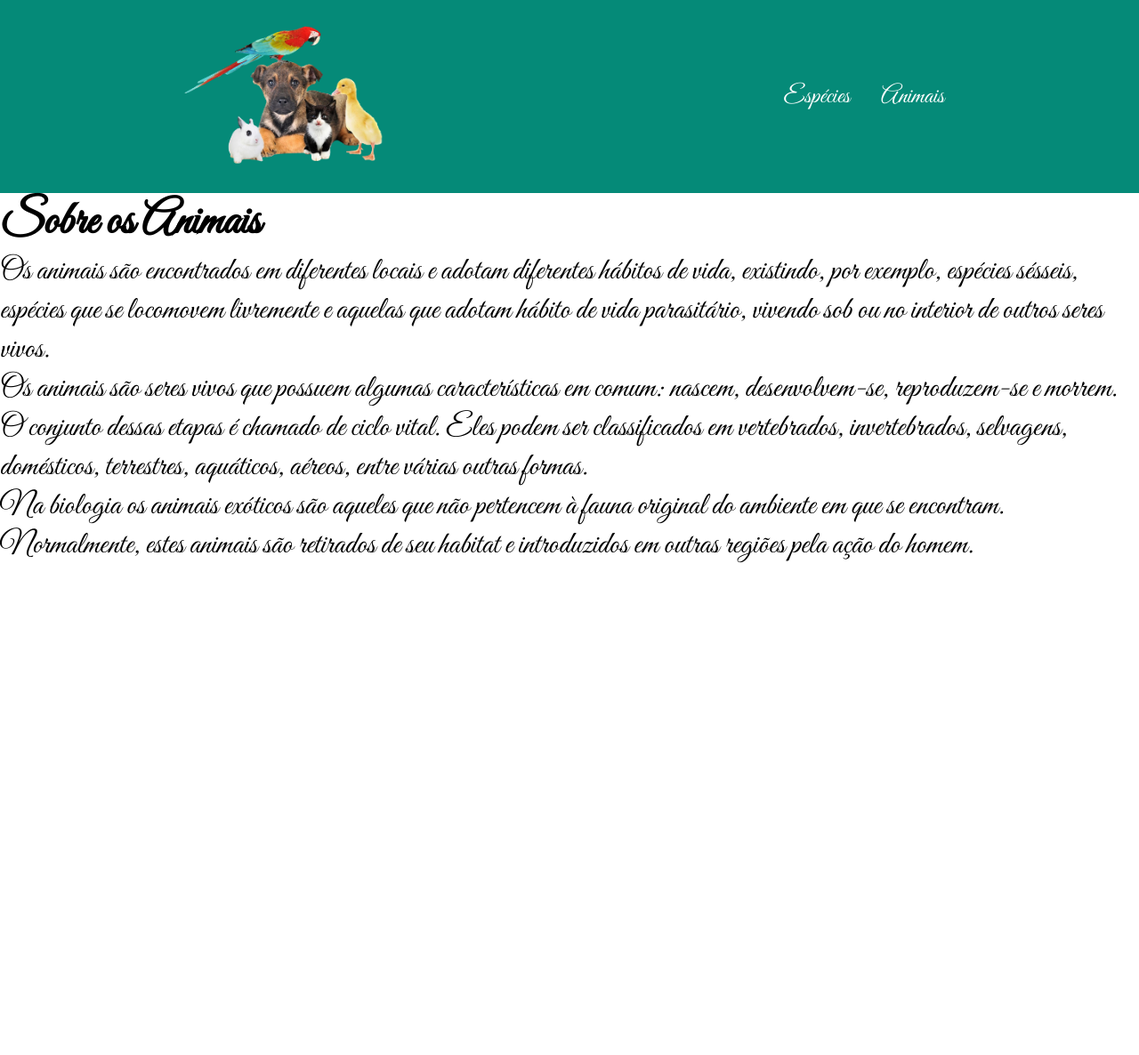
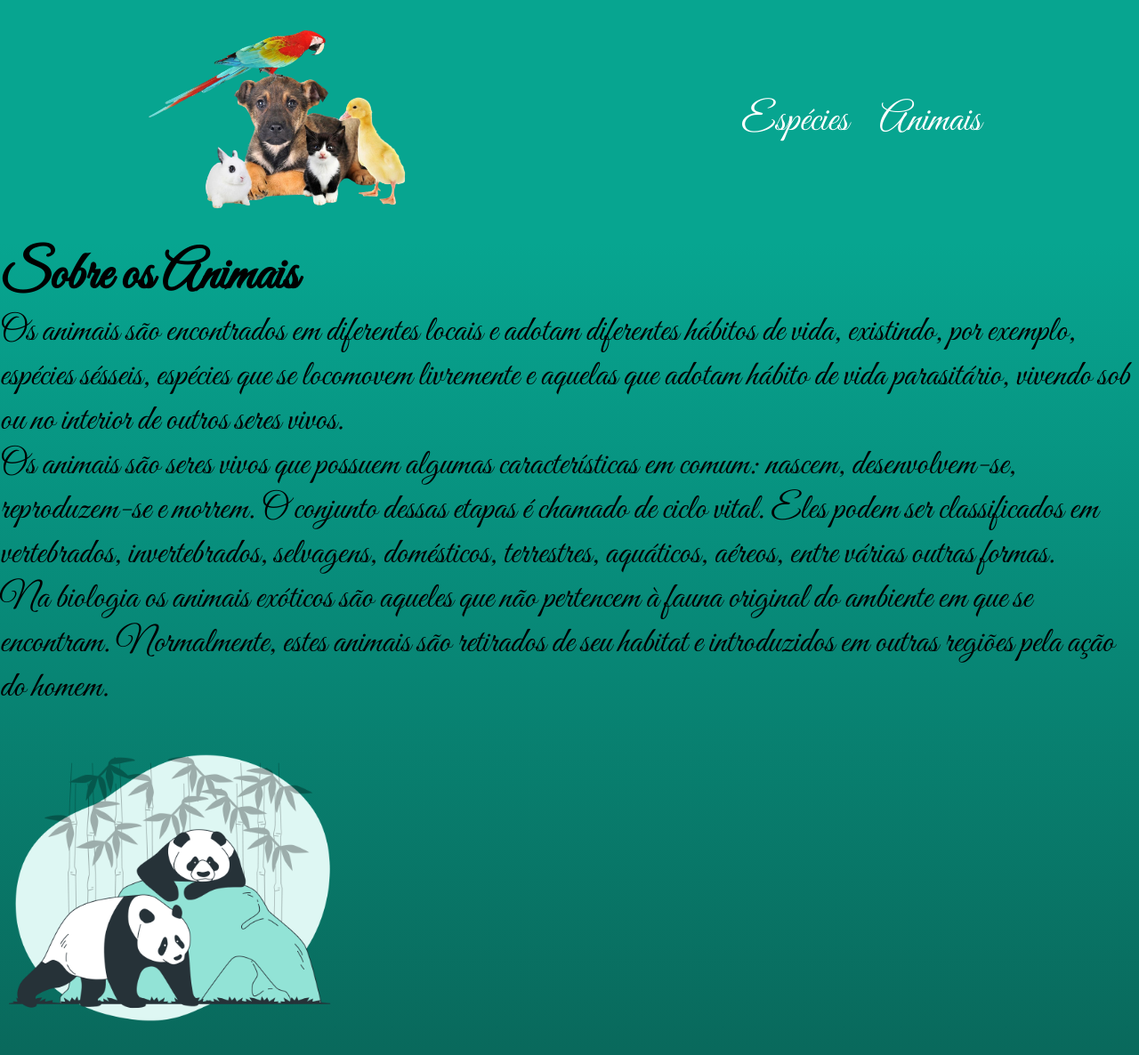
Before and after one commit to vitor06092006/2B-Programa-o-V-tor, a plain HTML site: page index.html in a window 1280 px wide. Shown: the whole page at 89% size. Before the commit the page ends 800 px from the top, so only its background shows below. Drawn offline with Linux system fonts and the light colour scheme.

Commit message:
Add files via upload

```diff
--- a/index.html
+++ b/index.html
@@ -23,6 +23,7 @@
         <p class="Animais-texto-um"> Os animais são encontrados em diferentes locais e adotam diferentes hábitos de vida, existindo, por exemplo, espécies sésseis, espécies que se locomovem livremente e aquelas que adotam hábito de vida parasitário, vivendo sob ou no interior de outros seres vivos.</p>
         <p class="Animais-texto-dois"> Os animais são seres vivos que possuem algumas características em comum: nascem, desenvolvem-se, reproduzem-se e morrem. O conjunto dessas etapas é chamado de ciclo vital. Eles podem ser classificados em vertebrados, invertebrados, selvagens, domésticos, terrestres, aquáticos, aéreos, entre várias outras formas.</p>
         <p class="Animais-texto-tres"> Na biologia os animais exóticos são aqueles que não pertencem à fauna original do ambiente em que se encontram. Normalmente, estes animais são retirados de seu habitat e introduzidos em outras regiões pela ação do homem.</p>
+    <img class= "Animais-imagem" src="Animais.png" alt="Família de Pandas"
     </section>
 </body>
 </html>
--- a/style.css
+++ b/style.css
@@ -4,7 +4,7 @@
 }
 
 .cabecalho {
-    background-color:#058a78;
+    background:#07a590;
     color: white;
     display:flex;
     justify-content: space-around;
@@ -13,13 +13,13 @@
 }
 
 .cabecalho-imagem{
-    width:20%;
+    width:26%;
 }
 
 .cabecalho-lista-item{
     display:inline-block;
     margin:0 16px;
-    font-size: 28px;
+    font-size: 45px;
 }
 
 body {
@@ -27,5 +27,14 @@ body {
 }
 
 .Animais{
-    font-size: 35px;
+    font-size: 40px;
 }
+
+.Animais {
+    background-image: linear-gradient(#07a590,#09685b);
+    color:black
+}
+
+.Animais-imagem{
+    width: 30%;
+}
```
Also changed, not shown: Animais.png (added).
